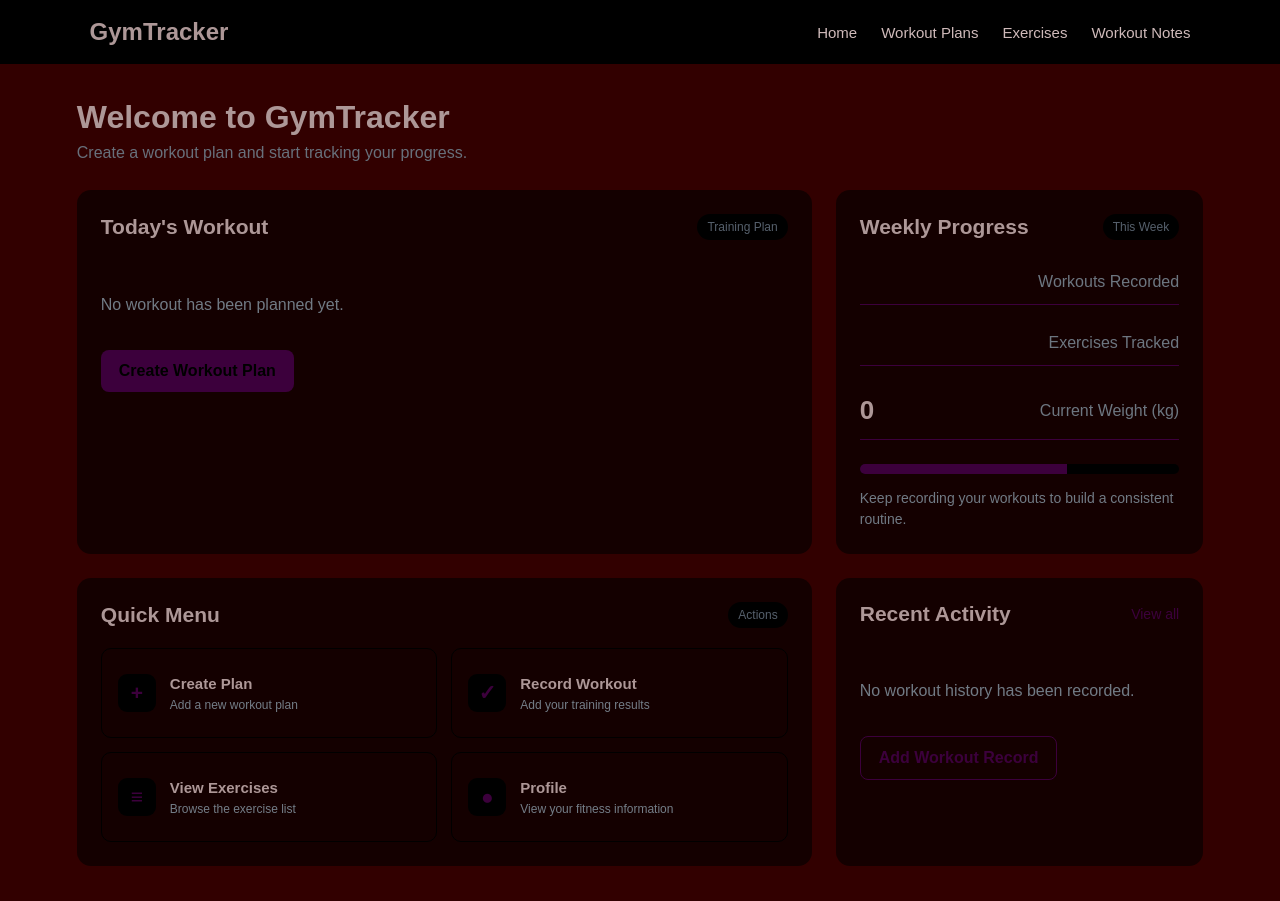
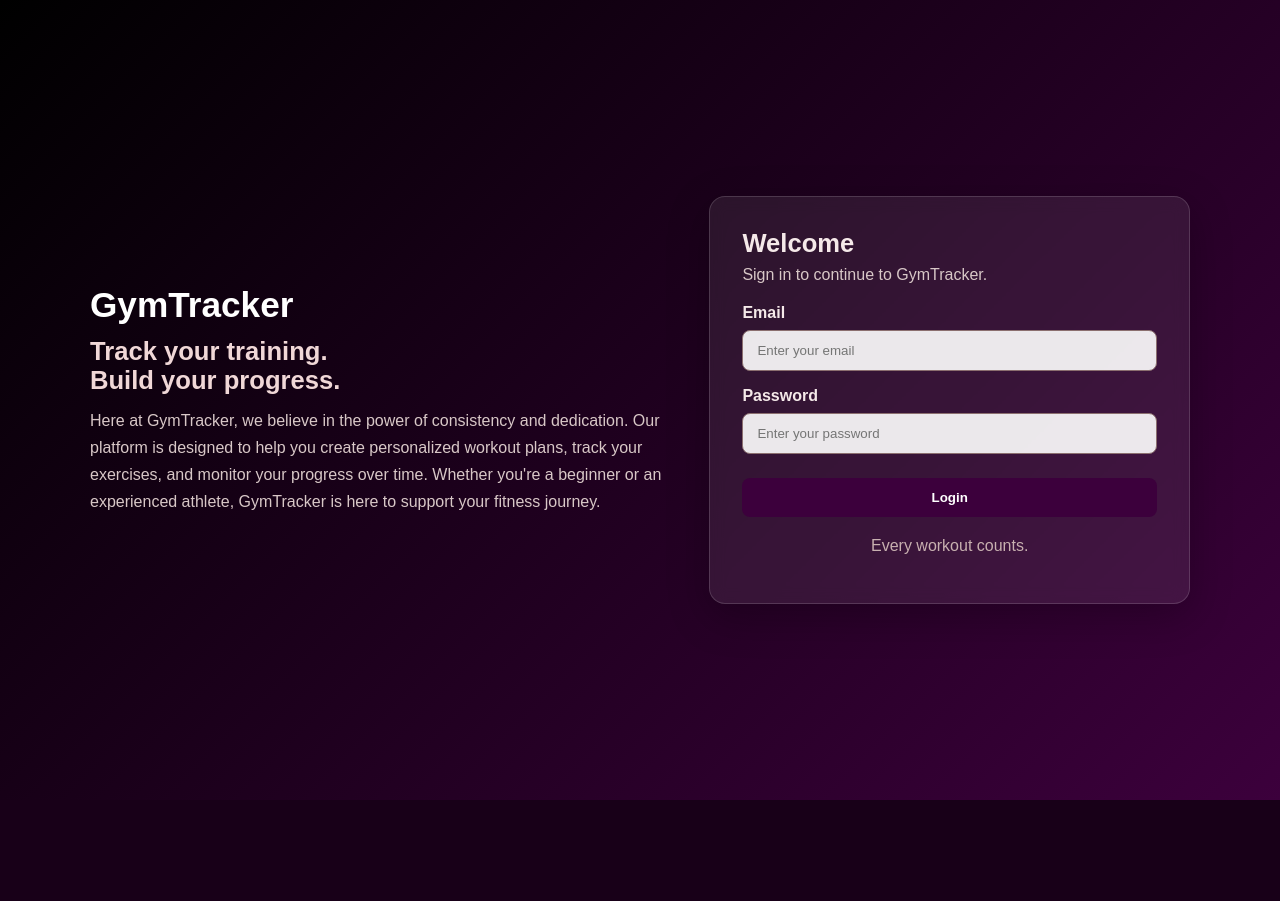
Before and after one commit to 25649-lgtm/Fitness-App, a Flask app: page / in a window 1280 px wide. After the commit the page ends 800 px from the top, so only its background shows below. Run offline with Flask 3, Linux system fonts and the light colour scheme; data that the repository does not hold is empty.

Commit message:
login page but not sure it can turn to home page or not

```diff
--- a/app.py
+++ b/app.py
@@ -1,7 +1,7 @@
 import os
 import sqlite3
 
-from flask import Flask, g, render_template
+from flask import (Flask, g, render_template, request, redirect, url_for, session)
 
 
 BASE_DIR = os.path.dirname(os.path.abspath(__file__))
@@ -45,8 +45,35 @@ def query_db(query, args=(), one=False):
 
     return results
 
+@app.route("/")
+def login():
+    error = None
+    if "user_id" in session:
+        return redirect(url_for("homepage"))
+    if request.method == "POST":
+        email = request.form["email"]
+        password = request.form["password"]
 
-@app.route("/")
+        # Query the database for the user
+        user_sql = """
+            SELECT user_id, user_name, email, password
+            FROM User
+            WHERE email = ?;
+        """
+        user = query_db(user_sql, (email,), one=True)
+
+        if user is None:
+            error = "Incorrect email"
+        elif user["password"] != password:
+            error = "Incorrect password"
+        else:
+            session["user_id"] = user["user_id"]
+            session["user_name"] = user["user_name"]
+            session["email"] = user["email"]
+            return redirect(url_for("homepage"))
+    return render_template("login.html", error=error)
+
+@app.route("/home")
 def homepage():
     user_id = 1
 
--- a/static/CSS/style.css
+++ b/static/CSS/style.css
@@ -350,3 +350,113 @@ body {
     display:flex;
     gap:15px;
 }
+
+.login-page {
+    min-height: 100vh;
+    display: flex;
+    align-items: center;
+    justify-content: center;
+    padding: 24px;
+    background: linear-gradient(135deg, #000000, #3c003c);
+    color: #f5e9e9;
+}
+
+.login-container {
+    display: grid;
+    grid-template-columns: 1.1fr 0.9fr;
+    gap: 32px;
+    width: min(1100px, 100%);
+    align-items: center;
+}
+
+.login-information h1 {
+    margin: 0 0 12px;
+    font-size: 2.2rem;
+    color: #ffffff;
+}
+
+.login-information h2 {
+    margin: 0 0 12px;
+    font-size: 1.6rem;
+    color: #f0d7d7;
+}
+
+.login-information p {
+    margin: 0;
+    line-height: 1.7;
+    color: #d8c7c7;
+}
+
+.login-card {
+    background: rgba(255, 255, 255, 0.08);
+    backdrop-filter: blur(8px);
+    border: 1px solid rgba(255, 255, 255, 0.15);
+    border-radius: 16px;
+    padding: 32px;
+    box-shadow: 0 12px 40px rgba(0, 0, 0, 0.25);
+}
+
+.login-heading h2 {
+    margin: 0 0 8px;
+    font-size: 1.6rem;
+}
+
+.login-heading p {
+    margin: 0 0 20px;
+    color: #d8c7c7;
+}
+
+.form-group {
+    margin-bottom: 16px;
+}
+
+.form-group label {
+    display: block;
+    margin-bottom: 8px;
+    font-weight: 600;
+}
+
+.form-group input {
+    width: 100%;
+    padding: 12px 14px;
+    border: 1px solid #8b6f6f;
+    border-radius: 8px;
+    background: rgba(255, 255, 255, 0.9);
+    color: #1f1f1f;
+}
+
+.login-submit {
+    width: 100%;
+    margin-top: 8px;
+    padding: 12px 14px;
+    border: none;
+    border-radius: 8px;
+    background: #3c003c;
+    color: #ffffff;
+    font-weight: bold;
+    cursor: pointer;
+}
+
+.login-submit:hover {
+    background: #5a005a;
+}
+
+.login-error {
+    margin-bottom: 16px;
+    padding: 10px 12px;
+    border-radius: 8px;
+    background: rgba(255, 0, 0, 0.15);
+    color: #ffd7d7;
+}
+
+.login-footer {
+    margin-top: 20px;
+    text-align: center;
+    color: #c8b0b0;
+}
+
+@media (max-width: 800px) {
+    .login-container {
+        grid-template-columns: 1fr;
+    }
+}
--- a/templates/login.html
+++ b/templates/login.html
@@ -2,23 +2,86 @@
 <html lang="en">
 <head>
     <meta charset="UTF-8">
-    <meta name="viewport" content="width=device-width, initial-scale=1.0">
 
-    <title>GymTracker</title>
-    <link rel="stylesheet"
-          href="{{ url_for('static', filename='CSS/style.css') }}">
+    <meta
+        name="viewport"
+        content="width=device-width, initial-scale=1.0"
+    >
+
+    <title>Login</title>
+
+    <link
+        rel="stylesheet"
+        href="{{ url_for('static', filename='CSS/style.css') }}"
+    >
 </head>
-<body>
-    <nav class="navbar">
-        <div class="logo">
-            GymTracker
-        </div>
 
-        <div class="nav-links">
-            <a href="/">Home</a>
-            <a href="/plans">Workout Plans</a>
-            <a href="/exercises">Exercises</a>
-            <a href="/notes">Workout Notes</a>
-        </div>
-    </nav>
+<body class="login-page">
+
+    <main class="login-container">
+
+        <section class="login-information">
+            <h1>GymTracker</h1>
+
+            <h2>Track your training.<br>Build your progress.</h2>
+
+            <p>
+                Here at GymTracker, we believe in the power of consistency and dedication. Our platform is designed to help you create personalized workout plans, track your exercises, and monitor your progress over time. Whether you're a beginner or an experienced athlete, GymTracker is here to support your fitness journey.
+            </p>
+        </section>
+
+        <section class="login-card">
+
+            <div class="login-heading">
+                <h2>Welcome</h2>
+                <p>Sign in to continue to GymTracker.</p>
+            </div>
+
+            {% if error %}
+                <div class="login-error">
+                    {{ error }}
+                </div>
+            {% endif %}
+
+            <form method="POST" action="{{ url_for('login') }}">
+
+                <div class="form-group">
+                    <label for="email">Email</label>
+
+                    <input
+                        type="email"
+                        id="email"
+                        name="email"
+                        placeholder="Enter your email"
+                        required
+                    >
+                </div>
+
+                <div class="form-group">
+                    <label for="password">Password</label>
+
+                    <input
+                        type="password"
+                        id="password"
+                        name="password"
+                        placeholder="Enter your password"
+                        required
+                    >
+                </div>
+
+                <button type="submit" class="login-submit">
+                    Login
+                </button>
+
+            </form>
+
+            <p class="login-footer">
+                Every workout counts.
+            </p>
+
+        </section>
+
+    </main>
+
 </body>
+</html>
```
